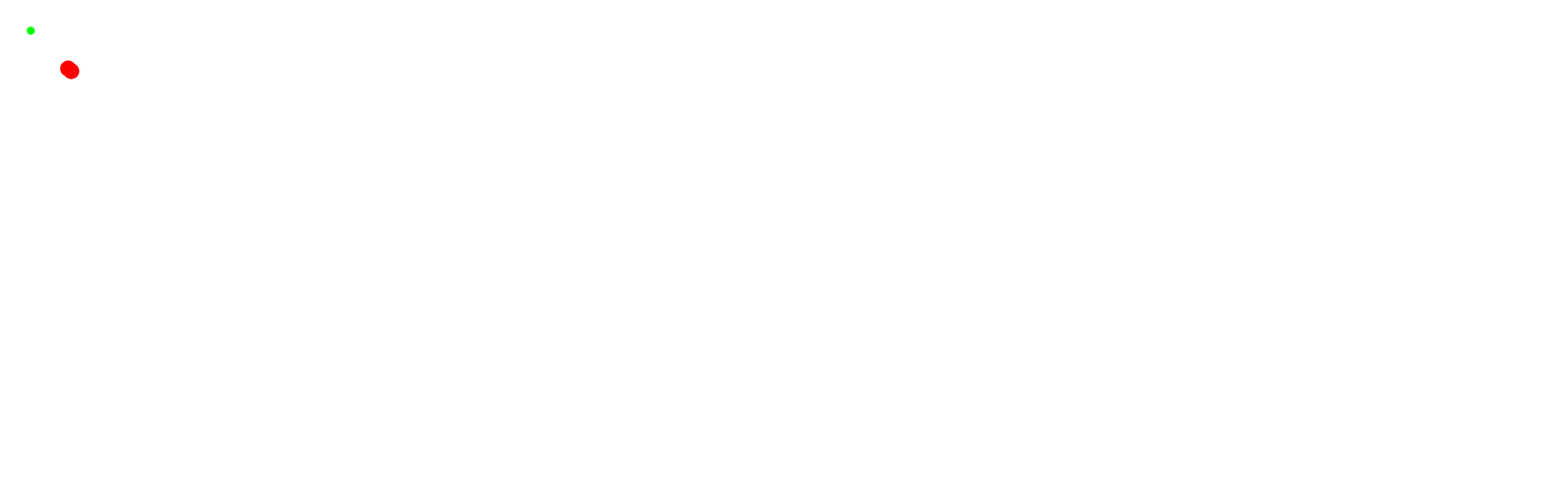
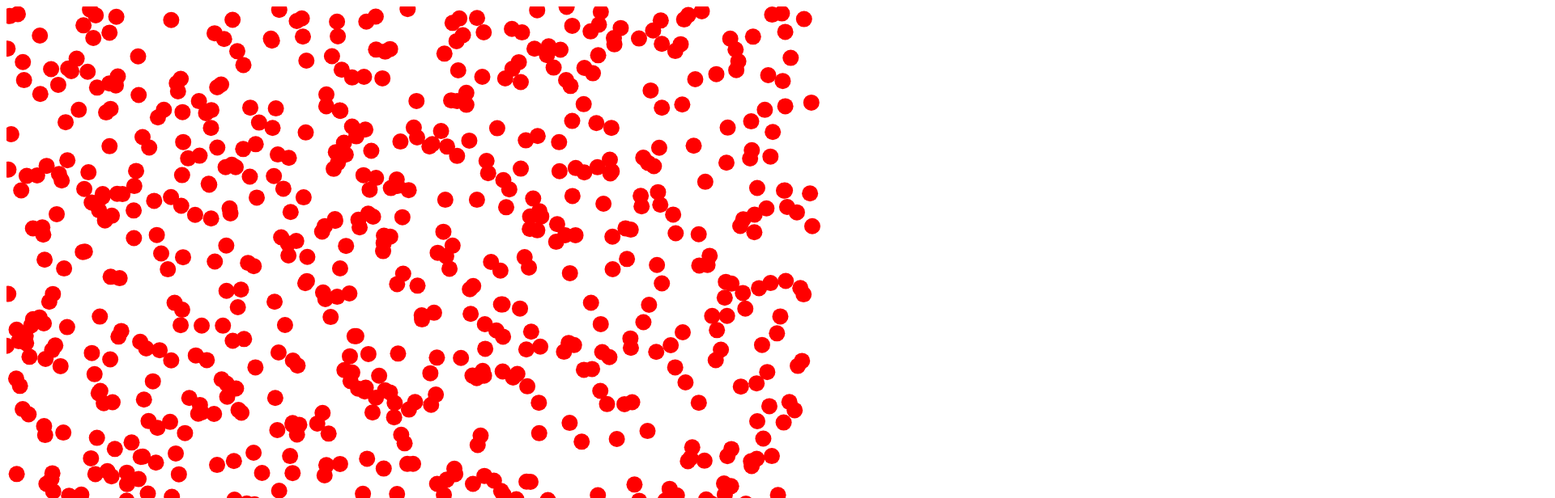
Before and after one commit to jules-costa/Asteroids, a plain HTML site: page asteroids/index.html in a window 1280 px wide. Shown: the top 616 px of the page at 81% size, 1920 px wide, since content can reach past the window. Drawn offline with Linux system fonts and the light colour scheme.

Commit message:
Add lots of asteroids

```diff
--- a/asteroids/bundle.js
+++ b/asteroids/bundle.js
@@ -63,27 +63,36 @@
 /******/ 	__webpack_require__.p = "";
 /******/
 /******/ 	// Load entry module and return exports
-/******/ 	return __webpack_require__(__webpack_require__.s = 3);
+/******/ 	return __webpack_require__(__webpack_require__.s = 4);
 /******/ })
 /************************************************************************/
 /******/ ([
 /* 0 */
-/***/ (function(module, exports) {
+/***/ (function(module, exports, __webpack_require__) {
 
-const Util = {
-  inherits: function (childClass, parentClass) {
-    var Surrogate = function() {};
-    Surrogate.prototype = parentClass.prototype;
-    childClass.prototype = new Surrogate();
-    childClass.prototype.constructor = childClass;
-  },
+var MovingObject = __webpack_require__ (1);
+var Util = __webpack_require__ (2);
 
-  scale: function (vec, m) {
-    return [vec[0] * m, vec[1] * m];
-  }
+const Asteroid = function (options) {
+  MovingObject.call(this, options);
+  this.color = options.radius || 'red';
+  this.radius = options.radius || 10;
+  this.vel = options.vel || randomVec(5);
 };
+Util.inherits(Asteroid, MovingObject);
 
-module.exports = Util;
+function randomVec (length) {
+  const deg = 2 * Math.PI * Math.random();
+  return Util.scale([Math.sin(deg), Math.cos(deg)], length);
+}
+// Scale the length of a vector by the given amount.
+
+let a = new Asteroid({ pos: [80, 80]});
+a.draw();
+a.move();
+a.draw();
+
+module.exports = Asteroid;
 
 
 /***/ }),
@@ -111,50 +120,62 @@ MovingObject.prototype.move = function () {
   this.pos[1] += this.vel[1];
 };
 
-let m = new MovingObject({ pos: [30, 30], vel: [50, 50], radius: 5, color: "#00FF00"});
-m.draw();
-m.move();
-m.draw();
-
 module.exports = MovingObject;
 
 
 /***/ }),
 /* 2 */
-/***/ (function(module, exports, __webpack_require__) {
+/***/ (function(module, exports) {
 
-var MovingObject = __webpack_require__ (1);
-var Util = __webpack_require__ (0);
+const Util = {
+  inherits: function (childClass, parentClass) {
+    var Surrogate = function() {};
+    Surrogate.prototype = parentClass.prototype;
+    childClass.prototype = new Surrogate();
+    childClass.prototype.constructor = childClass;
+  },
 
-const Asteroid = function (options) {
-  MovingObject.call(this, options);
-  this.color = options.radius || 'red';
-  this.radius = options.radius || 10;
-  this.vel = options.vel || randomVec(5);
+  scale: function (vec, m) {
+    return [vec[0] * m, vec[1] * m];
+  }
 };
-Util.inherits(Asteroid, MovingObject);
 
-function randomVec (length) {
-  const deg = 2 * Math.PI * Math.random();
-  return Util.scale([Math.sin(deg), Math.cos(deg)], length);
-}
-// Scale the length of a vector by the given amount.
-
-let a = new Asteroid({ pos: [80, 80]});
-a.draw();
-a.move();
-a.draw();
-
-module.exports = Asteroid;
+module.exports = Util;
 
 
 /***/ }),
 /* 3 */
 /***/ (function(module, exports, __webpack_require__) {
 
+var Asteroid = __webpack_require__ (0);
+
+const Game = function () {
+  // const DIM_X;
+  // const DIM_Y;
+  this.NUM_ASTEROIDS = 1000;
+};
+
+Game.prototype.addAsteroids = function () {
+  for(var i = 0; i < this.NUM_ASTEROIDS; i++) {
+    let a = new Asteroid({ pos: [Math.random() * 1000, Math.random() * 1000]});
+    a.draw();
+  }
+};
+
+let g = new Game();
+g.addAsteroids();
+
+module.exports = Game;
+
+
+/***/ }),
+/* 4 */
+/***/ (function(module, exports, __webpack_require__) {
+
+__webpack_require__ (2);
 __webpack_require__ (0);
-__webpack_require__ (2);
 __webpack_require__ (1);
+__webpack_require__ (3);
 
 
 /***/ })
--- a/asteroids/index.html
+++ b/asteroids/index.html
@@ -3,7 +3,7 @@
   <head>
     <meta charset="utf-8">
     <title>ASTEROID!!!!!!</title>
-    <canvas id="myCanvas" height=1000 width=1000></canvas>
+    <canvas id="myCanvas" height=1000 width=2000></canvas>
     <script src="bundle.js"></script>
   </head>
   <body>
--- a/asteroids/lib/moving_object.js
+++ b/asteroids/lib/moving_object.js
@@ -19,9 +19,4 @@ MovingObject.prototype.move = function () {
   this.pos[1] += this.vel[1];
 };
 
-let m = new MovingObject({ pos: [30, 30], vel: [50, 50], radius: 5, color: "#00FF00"});
-m.draw();
-m.move();
-m.draw();
-
 module.exports = MovingObject;
--- a/asteroids/lib/root.js
+++ b/asteroids/lib/root.js
@@ -1,3 +1,4 @@
 require ('./utils.js');
 require ('./asteroid.js');
 require ('./moving_object.js');
+require ('./game.js');
```
Also changed, not shown: asteroids/lib/game.js (+19 -1 lines).
